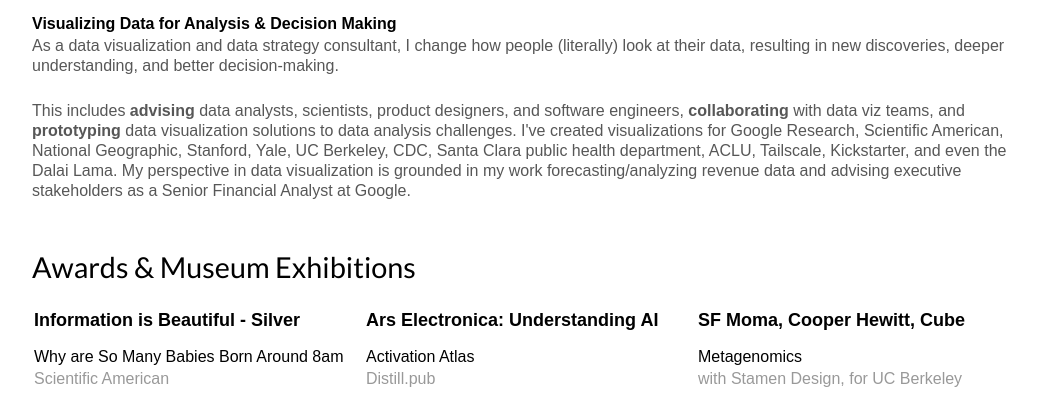
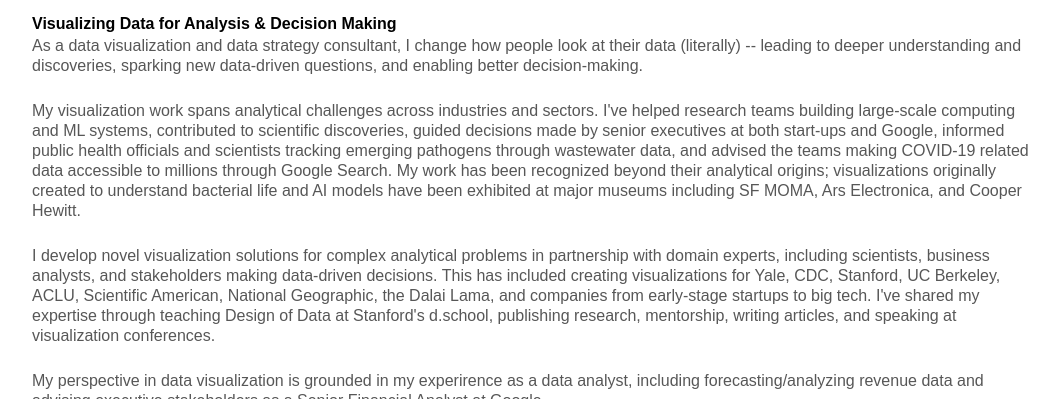
Before and after one commit to zanarmstrong/portfolio, a plain HTML site: page index.html in a window 1280 px wide. Shown: the part 105-504 px from the top of the page, without its empty margins (108-1167 px from the left). Drawn offline with Linux system fonts and the light colour scheme.

Commit message:
Update index.html
updated bio blurb

```diff
--- a/index.html
+++ b/index.html
@@ -172,9 +172,14 @@
   <div class="intro">
     <h1>Zan Armstrong</h1>
     <p class="subtitle">Visualizing Data for Analysis & Decision Making</p>
-    <p>As a data visualization and data strategy consultant, I change how people (literally) look at their data, resulting in new discoveries, deeper understanding, and better decision-making.</p>
+    <p>As a data visualization and data strategy consultant, I change how people look at their data (literally) -- leading to deeper understanding and discoveries, sparking new data-driven questions, and enabling better decision-making.</p>
     <p></p>
-    <p>This includes <b>advising</b> data analysts, scientists, product designers, and software engineers, <b>collaborating</b> with data viz teams, and <b>prototyping</b> data visualization solutions to data analysis challenges. I've created visualizations for Google Research, Scientific American, National Geographic, Stanford, Yale, UC Berkeley, CDC, Santa Clara public health department, ACLU, Tailscale, Kickstarter, and even the Dalai Lama. My perspective in data visualization is grounded in my work forecasting/analyzing revenue data and advising executive stakeholders as a Senior Financial Analyst at Google.</p>
+    <p>My visualization work spans analytical challenges across industries and sectors. I've helped research teams building large-scale computing and ML systems, contributed to scientific discoveries, guided decisions made by senior executives at both start-ups and Google, informed public health officials and scientists tracking emerging pathogens through wastewater data, and advised the teams making COVID-19 related data accessible to millions through Google Search. My work has been recognized beyond their analytical origins; visualizations originally created to understand bacterial life and AI models have been exhibited at major museums including SF MOMA, Ars Electronica, and Cooper Hewitt.</p>
+    <p></p>
+    <p>I develop novel visualization solutions for complex analytical problems in partnership with domain experts, including scientists, business analysts, and stakeholders making data-driven decisions. This has included creating visualizations for Yale, CDC, Stanford, UC Berkeley, ACLU, Scientific American, National Geographic, the Dalai Lama, and companies from early-stage startups to big tech. I've shared my expertise through teaching Design of Data at Stanford's d.school, publishing research, mentorship, writing articles, and speaking at visualization conferences.</p>
+    <p></p>
+    <p>My perspective in data visualization is grounded in my experirence as a data analyst, including forecasting/analyzing revenue data and advising executive stakeholders as a Senior Financial Analyst at Google.</p>
+    <p></p>
   </div>
 
   <div class="gallery">
```
